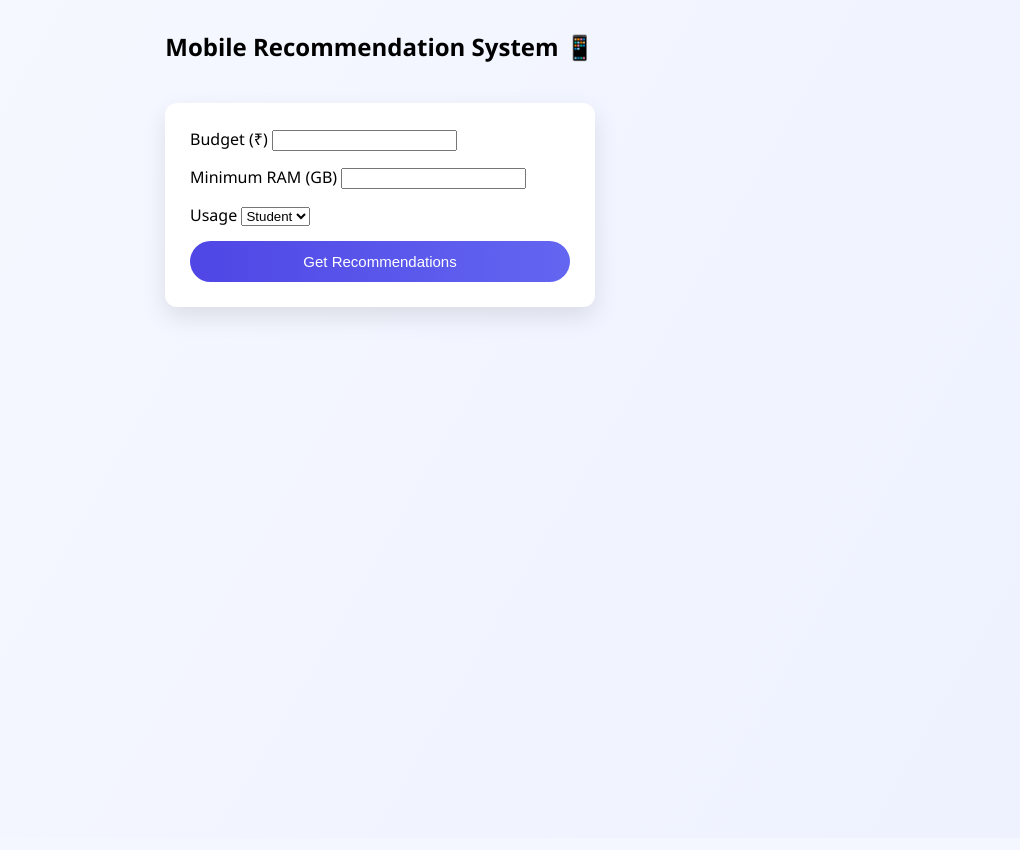
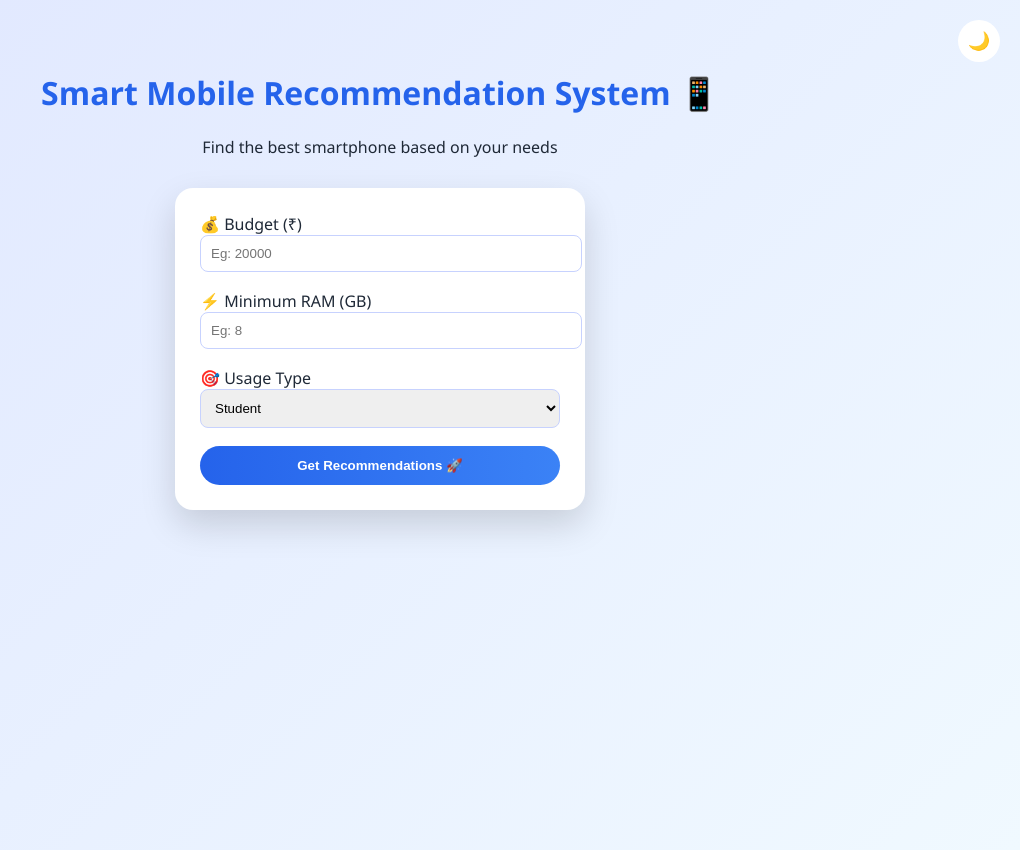
Before and after one commit to rajaraman-29/mobile-recommendation-system, a Flask app: page / in a window 1280 px wide. Shown: the whole page, without its empty margins (260-1280 px from the left). Before the commit the page ends 321 px from the top, so only its background shows below. Run offline with Flask 3, Linux system fonts and the light colour scheme.

Commit message:
Restore blue theme UI, add dark mode, center recommendations

```diff
--- a/app.py
+++ b/app.py
@@ -1,139 +1,93 @@
-# -------------------- IMPORTS --------------------
 from flask import Flask, render_template, request, redirect, url_for
 import pandas as pd
 from sklearn.preprocessing import MinMaxScaler, LabelEncoder
 from sklearn.metrics.pairwise import cosine_similarity
 
-# -------------------- APP INIT --------------------
 app = Flask(__name__)
 
-# -------------------- LOAD DATA --------------------
 data = pd.read_csv("data/data.csv")
 
-# Encode usage (student / gaming / office)
 usage_encoder = LabelEncoder()
 data["usage_encoded"] = usage_encoder.fit_transform(data["usage"])
 
-# Features used for recommendation
-feature_columns = ["price", "ram", "storage", "rating", "usage_encoded"]
+features = ["price", "ram", "storage", "rating", "usage_encoded"]
+scaler = MinMaxScaler()
+scaled_features = scaler.fit_transform(data[features])
 
-# Scale features for similarity calculation
-scaler = MinMaxScaler()
-scaled_features = scaler.fit_transform(data[feature_columns])
-
-# -------------------- ROUTES --------------------
-
-# Home page
 @app.route("/")
 def home():
     return render_template("index.html")
 
-# -------------------- RECOMMENDATION (POST ONLY) --------------------
 @app.route("/recommend", methods=["POST"])
 def recommend():
-    # Get user inputs safely
-    budget = int(request.form.get("budget", 0))
-    ram = int(request.form.get("ram", 0))
-    usage = request.form.get("usage", "student")
+    budget = int(request.form["budget"])
+    ram = int(request.form["ram"])
+    usage = request.form["usage"]
 
-    # Encode usage
     usage_encoded = usage_encoder.transform([usage])[0]
 
-    # Create user preference vector
-    user_vector = [[
-        budget,
-        ram,
-        data["storage"].mean(),
-        data["rating"].mean(),
-        usage_encoded
-    ]]
-
-    # Scale user vector
+    user_vector = [[budget, ram, data["storage"].mean(), data["rating"].mean(), usage_encoded]]
     user_vector_scaled = scaler.transform(user_vector)
 
-    # Calculate cosine similarity
-    similarity_scores = cosine_similarity(
-        user_vector_scaled,
-        scaled_features
-    )[0]
+    similarity = cosine_similarity(user_vector_scaled, scaled_features)[0]
+    data["similarity"] = similarity
 
-    # Attach similarity to dataset
-    data["similarity"] = similarity_scores
+    filtered = data[(data["price"] <= budget) & (data["ram"] >= ram)]
+    filtered = filtered.sort_values(by="similarity", ascending=False)
 
-    # Filter mobiles based on constraints
-    filtered = data[
-        (data["price"] <= budget) &
-        (data["ram"] >= ram)
-    ].sort_values(by="similarity", ascending=False)
-
-    # Take top 5 results
     mobiles = filtered.head(5).to_dict(orient="records")
 
-    # Add price comparison & explanation
-    for mobile in mobiles:
+    for m in mobiles:
         prices = {
-            "Amazon": mobile["amazon_price"],
-            "Flipkart": mobile["flipkart_price"],
-            "Croma": mobile["croma_price"]
+            "Amazon": m["amazon_price"],
+            "Flipkart": m["flipkart_price"],
+            "Croma": m["croma_price"]
         }
 
-        best_store = min(prices, key=prices.get)
-        mobile["best_store"] = best_store
-        mobile["best_price"] = prices[best_store]
+        m["best_store"] = min(prices, key=prices.get)
+        m["best_price"] = prices[m["best_store"]]
 
-        mobile["reason"] = (
-            f"Fits your budget, has {mobile['ram']}GB RAM "
-            f"and suitable for {usage} usage."
-        )
+        # ✅ EXPLICITLY PASS LINKS
+        m["amazon_link"] = m["amazon_link"]
+        m["flipkart_link"] = m["flipkart_link"]
+        m["croma_link"] = m["croma_link"]
 
-    # IMPORTANT: Render results page
+        reasons = []
+        if m["ram"] >= ram:
+            reasons.append("sufficient RAM")
+        if m["rating"] >= 4:
+            reasons.append("high rating")
+        if m["best_price"] <= budget:
+            reasons.append("fits your budget")
+
+        m["reason"] = ", ".join(reasons)
+
     return render_template("results.html", mobiles=mobiles)
 
-# -------------------- SAFETY REDIRECT (GET /recommend) --------------------
 @app.route("/recommend", methods=["GET"])
 def recommend_get():
-    # Prevent direct access to /recommend
     return redirect(url_for("home"))
 
-# -------------------- COMPARISON + FINAL RECOMMENDATION --------------------
 @app.route("/compare", methods=["POST"])
 def compare():
-    selected_models = request.form.getlist("compare")
+    selected = request.form.getlist("compare")
 
-    # Must select exactly two mobiles
-    if len(selected_models) != 2:
-        return "<h3>Please select exactly 2 mobiles.</h3><a href='/'>Go Back</a>"
+    mobiles = data[data["model"].isin(selected)].to_dict(orient="records")
 
-    compare_data = data[data["model"].isin(selected_models)]
-    mobiles = compare_data.to_dict(orient="records")
+    for m in mobiles:
+        prices = {
+            "Amazon": m["amazon_price"],
+            "Flipkart": m["flipkart_price"],
+            "Croma": m["croma_price"]
+        }
+        m["best_store"] = min(prices, key=prices.get)
+        m["best_price"] = prices[m["best_store"]]
+        m["score"] = m["ram"] * 2 + m["rating"] * 3 - (m["best_price"] / 10000)
 
-    # Compute best price and comparison score
-    for mobile in mobiles:
-        prices = {
-            "Amazon": mobile["amazon_price"],
-            "Flipkart": mobile["flipkart_price"],
-            "Croma": mobile["croma_price"]
-        }
+    winner = max(mobiles, key=lambda x: x["score"])
+    winner["explanation"] = "Higher RAM, better rating, and lower price."
 
-        mobile["best_store"] = min(prices, key=prices.get)
-        mobile["best_price"] = prices[mobile["best_store"]]
+    return render_template("compare.html", mobiles=mobiles, recommended=winner)
 
-        # Simple scoring logic
-        mobile["score"] = (
-            mobile["ram"] * 2 +
-            mobile["rating"] * 3 -
-            (mobile["best_price"] / 10000)
-        )
-
-    # Decide final recommendation
-    recommended_mobile = max(mobiles, key=lambda x: x["score"])
-
-    return render_template(
-        "compare.html",
-        mobiles=mobiles,
-        recommended=recommended_mobile
-    )
-
-# -------------------- RUN APP --------------------
 if __name__ == "__main__":
     app.run(debug=True)
--- a/static/style.css
+++ b/static/style.css
@@ -1,166 +1,203 @@
-/* ---------- GLOBAL ---------- */
-body {
-    font-family: "Segoe UI", sans-serif;
-    text-align: center;
-    background: linear-gradient(120deg, #f6f9ff, #eef2ff);
+/* ---------- THEME VARIABLES ---------- */
+:root {
+    --bg-main: linear-gradient(135deg, #e0e7ff, #f0f9ff);
+    --card-bg: #ffffff;
+    --text-main: #1f2937;
+    --accent: #2563eb;
 }
 
-.title {
-    margin-top: 30px;
+body {
+    margin: 0;
+    font-family: "Segoe UI", sans-serif;
+    background: var(--bg-main);
+    color: var(--text-main);
 }
 
-/* ---------- HOME PAGE ---------- */
-.home-bg {
-    min-height: 100vh;
+body.dark {
+    --bg-main: linear-gradient(135deg, #020617, #020617);
+    --card-bg: #0f172a;
+    --text-main: #e5e7eb;
+    --accent: #3b82f6;
 }
 
-.home-form {
-    width: 380px;
-    margin: 40px auto;
+/* ---------- DARK MODE BUTTON ---------- */
+.dark-toggle {
+    position: fixed;
+    top: 20px;
+    right: 20px;
+    background: var(--card-bg);
+    color: var(--accent);
+    border: none;
+    border-radius: 50%;
+    width: 42px;
+    height: 42px;
+    font-size: 18px;
+    cursor: pointer;
+    z-index: 999;
+}
+
+/* ---------- LAYOUT ---------- */
+.page-wrapper {
+    min-height: 100vh;
+    text-align: center;
+    padding-top: 50px;
+}
+
+/* ---------- TITLES ---------- */
+.main-title, .title {
+    color: var(--accent);
+}
+
+.subtitle {
+    margin-bottom: 30px;
+}
+
+/* ---------- CARDS ---------- */
+.card, .mobile-card, .winner-card, .home-card {
+    background: var(--card-bg);
+    border-radius: 18px;
+    box-shadow: 0 15px 35px rgba(0,0,0,0.15);
+}
+
+/* ---------- HOME ---------- */
+.home-card {
+    width: 360px;
+    margin: auto;
     padding: 25px;
-    background: white;
-    border-radius: 12px;
-    box-shadow: 0 10px 25px rgba(0,0,0,0.1);
 }
 
 .form-group {
+    margin-bottom: 18px;
     text-align: left;
-    margin-bottom: 15px;
+}
+
+.form-group input, .form-group select {
+    width: 100%;
+    padding: 10px;
+    border-radius: 8px;
+    border: 1px solid #c7d2fe;
 }
 
 /* ---------- BUTTON ---------- */
 .primary-btn {
     width: 100%;
     padding: 12px;
-    background: linear-gradient(90deg, #4f46e5, #6366f1);
+    background: linear-gradient(90deg, #2563eb, #3b82f6);
+    border: none;
     color: white;
-    border: none;
-    border-radius: 25px;
-    font-size: 15px;
-    cursor: pointer;
-    transition: transform 0.2s ease;
+    border-radius: 30px;
+    font-weight: bold;
 }
 
-.primary-btn:hover {
-    transform: scale(1.05);
-}
-
-/* ---------- CARDS ---------- */
-.container {
+/* ---------- RESULTS ---------- */
+.results-container {
     display: flex;
     flex-wrap: wrap;
     justify-content: center;
+    gap: 22px;
+    padding: 20px 20px 100px;
 }
 
-.card {
-    width: 260px;
-    margin: 15px;
-    padding: 15px;
-    background: white;
-    border-radius: 12px;
-    box-shadow: 0 6px 15px rgba(0,0,0,0.1);
+.mobile-card {
+    width: 270px;
+    padding: 16px;
+    transition: transform 0.3s ease;
 }
 
-.animate-card {
-    transition: transform 0.3s ease, box-shadow 0.3s ease;
+.mobile-card:hover {
+    transform: translateY(-10px);
 }
 
-.animate-card:hover {
-    transform: translateY(-8px);
-    box-shadow: 0 14px 30px rgba(0,0,0,0.2);
+.mobile-card img {
+    width: 100%;
+    height: 240px;
+    object-fit: contain;
 }
 
-.card img {
-    width: 100%;
-    height: 260px;
-    object-fit: contain;
-    background: #f9f9f9;
+.top-pick {
+    background: linear-gradient(90deg, #3b82f6, #2563eb);
+    color: white;
+    padding: 4px 10px;
+    border-radius: 14px;
+    font-size: 12px;
 }
 
-/* ---------- TAGS ---------- */
-.badge {
-    display: inline-block;
-    background: linear-gradient(90deg, gold, orange);
-    padding: 5px 12px;
-    border-radius: 20px;
+.buy-links {
+    display: flex;
+    gap: 6px;
+    margin-top: 10px;
+}
+
+.store-btn {
+    flex: 1;
+    padding: 8px;
+    color: white;
+    text-decoration: none;
+    border-radius: 8px;
+    font-size: 13px;
+}
+
+.amazon { background: #ff9900; }
+.flipkart { background: #2874f0; }
+.croma { background: #ee0000; }
+
+/* ---------- COMPARE ---------- */
+.compare-container {
+    display: flex;
+    gap: 30px;
+    justify-content: center;
+    flex-wrap: wrap;
+}
+
+.compare-card {
+    width: 600px;
+}
+
+.compare-table {
+    width: 100%;
+    border-collapse: collapse;
+}
+
+.compare-table td, .compare-table th {
+    padding: 10px;
+    border-bottom: 1px solid #e5e7eb;
+}
+
+.best {
+    color: #22c55e;
     font-weight: bold;
 }
 
-.compare-box {
-    text-align: left;
-    font-size: 14px;
+.winner-card {
+    width: 300px;
+    padding: 20px;
 }
 
-.price {
-    font-size: 18px;
+/* ---------- STICKY COMPARE ---------- */
+.compare-sticky {
+    position: fixed;
+    bottom: 20px;
+    width: 100%;
+    display: flex;
+    justify-content: center;
+}
+
+.compare-btn {
+    padding: 12px 26px;
+    background: linear-gradient(90deg, #2563eb, #3b82f6);
+    color: white;
+    border-radius: 30px;
+    border: none;
     font-weight: bold;
 }
 
-.best-price {
-    color: #0a8f08;
-    font-weight: bold;
-}
-
-/* ---------- LINKS ---------- */
 .back-link {
     display: block;
     margin: 30px 0;
-}
-/* ---------- COMPARISON PAGE ---------- */
-.compare-wrapper {
-    display: flex;
-    justify-content: center;
-    margin-top: 30px;
-}
-
-.compare-table {
-    border-collapse: collapse;
-    width: 70%;
-    background: white;
-    box-shadow: 0 8px 25px rgba(0,0,0,0.1);
-}
-
-.compare-table th,
-.compare-table td {
-    padding: 12px;
-    border: 1px solid #ddd;
-}
-
-.compare-table th {
-    background: #eef2ff;
-    font-weight: bold;
+    color: var(--accent);
+    text-decoration: none;
 }
 
 .vs {
-    background: orange;
-    color: white;
-    padding: 4px 8px;
-    border-radius: 6px;
-    font-size: 14px;
+    color: #ef4444;
 }
-
-/* ---------- FINAL RECOMMENDATION ---------- */
-.final-recommendation {
-    margin: 40px auto;
-    padding: 20px;
-    width: 60%;
-    background: linear-gradient(90deg, #dcfce7, #bbf7d0);
-    border-radius: 12px;
-    font-size: 18px;
-    animation: fadeIn 1s ease-in;
-}
-
-/* ---------- STICKY COMPARE BUTTON ---------- */
-.sticky-compare {
-    position: sticky;
-    bottom: 20px;
-    display: flex;
-    justify-content: center;
-    margin-top: 30px;
-}
-
-.small-btn {
-    width: auto;
-    padding: 10px 20px;
-    font-size: 14px;
-}
--- a/templates/index.html
+++ b/templates/index.html
@@ -1,40 +1,61 @@
 <!DOCTYPE html>
-<html>
+<html lang="en">
 <head>
-    <title>Mobile Recommendation</title>
+    <meta charset="UTF-8">
+    <title>Smart Mobile Recommendation System</title>
     <link rel="stylesheet" href="{{ url_for('static', filename='style.css') }}">
 </head>
-<body class="home-bg">
+<body>
 
-<h2 class="title">Mobile Recommendation System 📱</h2>
+<button class="dark-toggle" onclick="toggleDarkMode()">🌙</button>
 
-<!-- Home input form -->
-<form action="/recommend" method="post" class="home-form">
+<div class="page-wrapper">
+
+    <h1 class="main-title">Smart Mobile Recommendation System 📱</h1>
+    <p class="subtitle">Find the best smartphone based on your needs</p>
+
+    <div class="card home-card">
+
+        <form action="/recommend" method="post">
 
             <div class="form-group">
-        <label>Budget (₹)</label>
-        <input type="number" name="budget" required>
+                <label>💰 Budget (₹)</label>
+                <input type="number" name="budget" placeholder="Eg: 20000" required>
             </div>
 
             <div class="form-group">
-        <label>Minimum RAM (GB)</label>
-        <input type="number" name="ram" required>
+                <label>⚡ Minimum RAM (GB)</label>
+                <input type="number" name="ram" placeholder="Eg: 8" required>
             </div>
 
             <div class="form-group">
-        <label>Usage</label>
+                <label>🎯 Usage Type</label>
                 <select name="usage">
                     <option value="student">Student</option>
+                    <option value="office">Office</option>
                     <option value="gaming">Gaming</option>
-            <option value="office">Office</option>
                 </select>
             </div>
 
-    <!-- Animated button -->
             <button type="submit" class="primary-btn">
-        Get Recommendations
+                Get Recommendations 🚀
             </button>
+
         </form>
+
+    </div>
+
+</div>
+
+<script>
+function toggleDarkMode() {
+    document.body.classList.toggle("dark");
+    localStorage.setItem("darkMode", document.body.classList.contains("dark"));
+}
+if (localStorage.getItem("darkMode") === "true") {
+    document.body.classList.add("dark");
+}
+</script>
 
 </body>
 </html>
```
Also changed, not shown: data/data.csv (+14 -18 lines), templates/compare.html (+65 -14 lines), templates/results.html (+44 -30 lines), 1 other file. Lines whose indentation alone changed are shown as unchanged.
